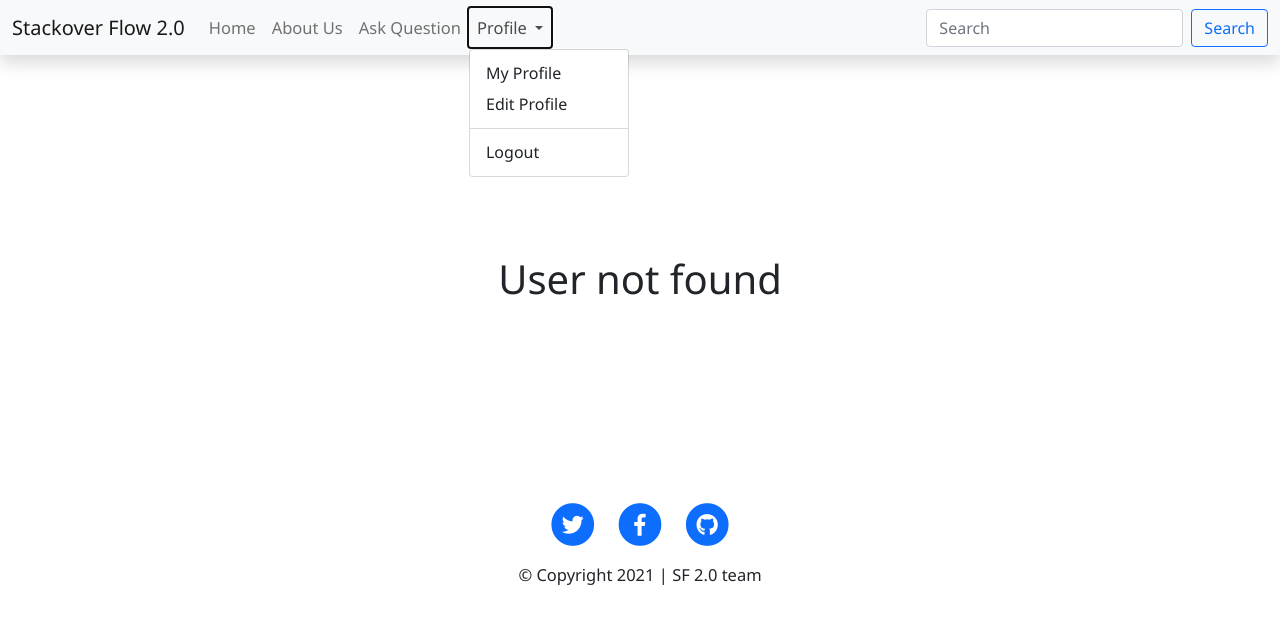
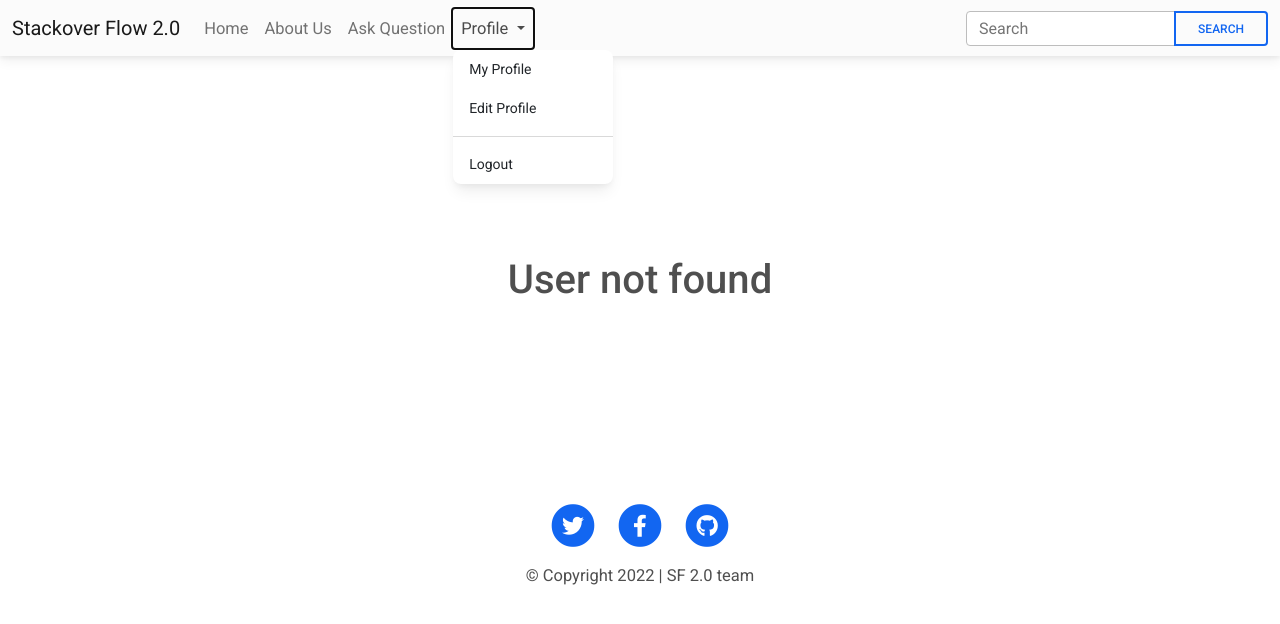
Before and after one commit to m-charchit/Stackover-Flow-Clone, a Flask app: a page that uses app/templates/layout.html in a window 1280 px wide, after a click on "Profile". Shown: the top 624 px of the page. Run offline with Flask 2, Linux system fonts and the light colour scheme; the visitor is signed in with stand-in values (Sample User, id 1); data that the repository does not hold is empty; some libraries are stand-ins or nearby versions.

Commit message:
overall ui changes and bug fixes

```diff
--- a/app/static/css/style.css
+++ b/app/static/css/style.css
@@ -3,7 +3,6 @@ body {
     font-weight: 400;
     font-size: 16.5px;
     line-height: 23px;
-    font-family: 'Segoe UI', Tahoma, Geneva, Verdana, sans-serif;
     width: 100%;
 }
 html {
@@ -83,7 +82,6 @@ html {
     font-size: 9px;
 }
 .title-ques {
-    font-family: -apple-system, BlinkMacSystemFont, Segoe UI, Liberation Sans, sans-serif;
     font-weight: 400;
     font-size: 1.87692308rem;
 }
@@ -109,7 +107,6 @@ html {
     position: fixed;
     bottom: 20px;
     right:20px;
-    border-radius: 50%;
     outline: none;
     display: none;
     z-index: 3;
--- a/app/templates/layout.html
+++ b/app/templates/layout.html
@@ -5,8 +5,21 @@
     <!-- Required meta tags -->
     <meta charset="utf-8">
     <meta name="viewport" content="width=device-width, initial-scale=1, shrink-to-fit=no">
-      <link href="https://cdn.jsdelivr.net/npm/bootstrap@5.0.2/dist/css/bootstrap.min.css" rel="stylesheet" integrity="sha384-EVSTQN3/azprG1Anm3QDgpJLIm9Nao0Yz1ztcQTwFspd3yD65VohhpuuCOmLASjC" crossorigin="anonymous">
-    <link rel="stylesheet" href="https://use.fontawesome.com/releases/v5.6.3/css/all.css" integrity="sha384-UHRtZLI+pbxtHCWp1t77Bi1L4ZtiqrqD80Kn4Z8NTSRyMA2Fd33n5dQ8lWUE00s/" crossorigin="anonymous">
+    <!-- Font Awesome -->
+    <link
+    href="https://cdnjs.cloudflare.com/ajax/libs/font-awesome/5.15.1/css/all.min.css"
+    rel="stylesheet"
+    />
+    <!-- Google Fonts -->
+    <link
+    href="https://fonts.googleapis.com/css?family=Roboto:300,400,500,700&display=swap"
+    rel="stylesheet"
+    />
+    <!-- MDB -->
+    <link
+    href="https://cdnjs.cloudflare.com/ajax/libs/mdb-ui-kit/3.10.2/mdb.min.css"
+    rel="stylesheet"
+    />
     <script src="https://cdn.tiny.cloud/1/68rymc29tevtihzfrcfmvg6k14gxllt1ri28lawyvj4nz9mt/tinymce/5/tinymce.min.js" referrerpolicy="origin"></script>
         <script>
         tinymce.init({
@@ -40,12 +53,12 @@
   <body>
       <!-- navbar -->
 
-      <nav class="navbar navbar-expand-md navbar-light bg-light shadow">
+      <nav class="navbar navbar-expand-lg navbar-light bg-light">
         <div class="container-fluid">
-          <a class="navbar-brand" href="#">Stackover Flow 2.0</a>
-          <button class="navbar-toggler" type="button" data-bs-toggle="collapse" data-bs-target="#navbarSupportedContent" aria-controls="navbarSupportedContent" aria-expanded="false" aria-label="Toggle navigation">
-            <span class="navbar-toggler-icon"></span>
-          </button>
+            <a class="navbar-brand" href="/">Stackover Flow 2.0</a>
+            <button class="navbar-toggler" type="button" data-mdb-toggle="collapse" data-mdb-target="#navbarSupportedContent" aria-controls="navbarSupportedContent" aria-expanded="false" aria-label="Toggle navigation">
+              <span class="fas fa-bars"></span>
+            </button>
           <div class="collapse navbar-collapse" id="navbarSupportedContent">
             <ul class="navbar-nav me-auto">
               <li class="nav-item">
@@ -70,31 +83,33 @@
                           <a class="nav-link" href="/ques/0">Ask Question</a>
                       </li>
               <li class="nav-item dropdown">
-                <a class="nav-link dropdown-toggle" href="#" id="navbarDropdown" role="button" data-bs-toggle="dropdown" aria-expanded="false">
+                <a class="nav-link dropdown-toggle" href="#" id="navbarDropdown" role="button" data-mdb-toggle="dropdown" aria-expanded="false">
                   Profile
                 </a>
-                <div class="dropdown-menu" aria-labelledby="navbarDropdownMenuLink">
-                          <a class="dropdown-item" href="/profile/{{session['user']}}">My Profile</a>
-                          <a class="dropdown-item" href="/users/edit/{{session['user']}}">Edit Profile</a>
+                <ul class="dropdown-menu" aria-labelledby="navbarDropdownMenuLink">
+                          <li><a class="dropdown-item" href="/profile/{{session['user']}}">My Profile</a></li>
+                          <li><a class="dropdown-item" href="/users/edit/{{session['user']}}">Edit Profile</a></li>
                           <div class="dropdown-divider"></div>
-                          <a class="dropdown-item" href="/logout">Logout</a>
-                  </div>
+                          <li><a class="dropdown-item" href="/logout">Logout</a></li>
+                  </ul>
               </li>
 
 
               {% endif %}
               </ul>
-            <form class="d-flex" action="/search" method="GET">
-              <input class="form-control me-2" type="search" placeholder="Search" name="query" aria-label="Search">
-              <button class="btn btn-outline-primary" type="submit">Search</button>
-            </form>
+            <form class="d-flex input-group w-auto" method="GET">
+                <input type="search" class="form-control" placeholder="Search" aria-label="Search" name="query"/>
+                <button class="btn btn-outline-primary" type="button" data-mdb-ripple-color="dark">
+                  Search
+                </button>
+              </form>
           </div>
         </div>
       </nav>
 
     <!-- navbar end -->
     {% block body %}{% endblock %}
-    <button class="scroll btn btn-primary" type="button" ><i class="fas fa-angle-up" ></i></button>
+    <button class="scroll btn btn-primary btn-floating" type="button" ><i class="fas fa-angle-up" ></i></button>
     <!-- footer -->
     <div class="container mt-5">
     <footer>
@@ -126,7 +141,7 @@
                             </a>
                         </li>
                     </ul>
-                    <p class="copyright text-center ">&copy Copyright 2021 | SF 2.0 team</p>
+                    <p class="copyright text-center ">&copy Copyright 2022 | SF 2.0 team</p>
                 </div>
             </div>
         </footer>
@@ -135,7 +150,11 @@
         {% block script %}{% endblock script %}
         {% block script1 %}{% endblock script1 %}
     <script src="{{url_for('static',filename='js/app.js')}}"></script>
-<script src="https://cdn.jsdelivr.net/npm/bootstrap@5.0.2/dist/js/bootstrap.bundle.min.js" integrity="sha384-MrcW6ZMFYlzcLA8Nl+NtUVF0sA7MsXsP1UyJoMp4YLEuNSfAP+JcXn/tWtIaxVXM" crossorigin="anonymous"></script>
+    <!-- MDB -->
+    <script
+    type="text/javascript"
+    src="https://cdnjs.cloudflare.com/ajax/libs/mdb-ui-kit/3.10.2/mdb.min.js"
+    ></script>
 
 <script>
     $(window).scroll(function(){
--- a/app/templates/profile.html
+++ b/app/templates/profile.html
@@ -35,20 +29,6 @@
             .profile{
                 height: 23rem;
             }
-        }
-
-        ::-webkit-scrollbar-thumb {
-            background: rgb(197 197 197);
-            border-radius: 10px;
-        }
-
-        ::-webkit-scrollbar-track {
-            border-radius: 10px;
-            background: transparent;
-        }
-
-        ::-webkit-scrollbar-thumb:active {
-            background-color: rgb(171 166 166);
         }
 
         .link1 {
```
Also changed, not shown: other parts of app/templates/profile.html (+12 -17 lines), app/templates/profile_edit.html (+8 -36 lines), app/database.db, app/test.db (deleted), 1 other file.
